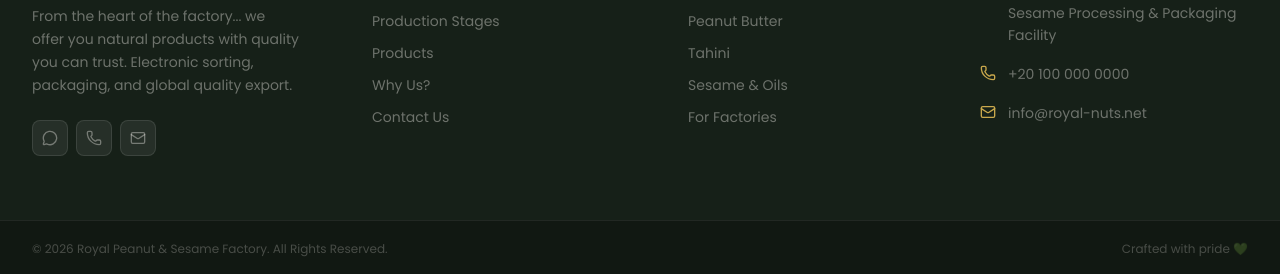
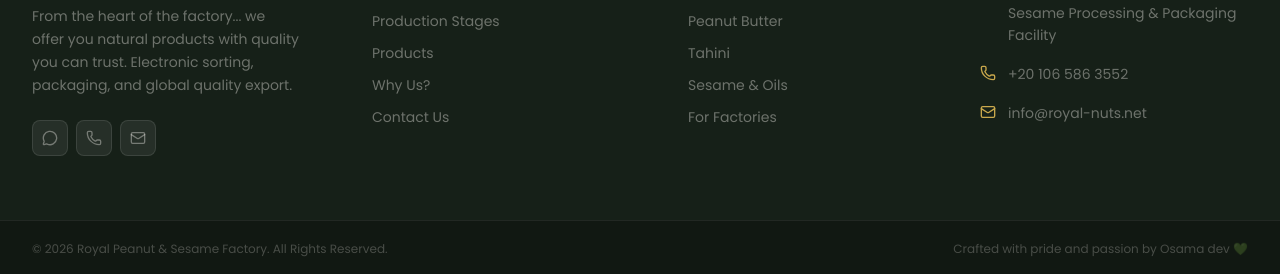
Before and after one commit to OsamaDev98/Royal-nuts, a Next.js app: page /en in a window 1280 px wide. Shown: the part 8711-8985 px from the top of the page. Built offline with nearby package versions, Linux system fonts and the light colour scheme; no server answers.

Commit message:
Fix some styles in contact us and footer.

```diff
--- a/src/app/[locale]/page.tsx
+++ b/src/app/[locale]/page.tsx
@@ -3,9 +3,10 @@
 import LandingPageClient from "./LandingPageClient";
 
 const rawBaseUrl = process.env.NEXT_PUBLIC_BASE_URL || "https://royal-nuts.net";
-const BASE_URL = rawBaseUrl.startsWith("http://") || rawBaseUrl.startsWith("https://")
-  ? rawBaseUrl
-  : `https://${rawBaseUrl}`;
+const BASE_URL =
+  rawBaseUrl.startsWith("http://") || rawBaseUrl.startsWith("https://")
+    ? rawBaseUrl
+    : `https://${rawBaseUrl}`;
 
 interface PageProps {
   params: Promise<{ locale: string }>;
@@ -15,7 +16,9 @@
   const { locale } = await params;
   setRequestLocale(locale);
   const products = await getDbProducts();
-  const featuredProducts = products.filter((p: ProductData) => p.isFeatured).slice(0, 4);
+  const featuredProducts = products
+    .filter((p: ProductData) => p.isFeatured)
+    .slice(0, 4);
 
   /* ── JSON-LD Structured Data ──────────────────────────────── */
   const jsonLd = {
@@ -29,7 +32,7 @@
         logo: { "@type": "ImageObject", url: `${BASE_URL}/images/logo.png` },
         contactPoint: {
           "@type": "ContactPoint",
-          telephone: "+20-100-000-0000",
+          telephone: "+20-106-586-3552",
           contactType: "customer service",
           areaServed: ["EG", "SA", "AE", "EU"],
           availableLanguage: ["Arabic", "English"],
@@ -49,7 +52,7 @@
         "@id": `${BASE_URL}/#localbusiness`,
         name: "Royal Nuts Factory",
         url: BASE_URL,
-        telephone: "+20-100-000-0000",
+        telephone: "+20-106-586-3552",
         email: "info@royal-nuts.net",
         address: {
           "@type": "PostalAddress",
--- a/src/components/Footer.tsx
+++ b/src/components/Footer.tsx
@@ -70,10 +70,10 @@
           </div>
           <div className="flex flex-col sm:flex-row gap-3 shrink-0">
             <a
-              href="https://wa.me/201000000000"
+              href="https://wa.me/201065863552"
               target="_blank"
               rel="noopener noreferrer"
-              className="flex items-center gap-2 px-6 py-3 rounded-full font-bold text-sm text-[#1C2820] transition-all duration-300 hover:opacity-90 hover:scale-105"
+              className="flex items-center justify-center gap-2 px-6 py-3 rounded-full font-bold text-sm text-[#1C2820] transition-all duration-300 hover:opacity-90 hover:scale-105"
               style={{ background: "linear-gradient(135deg,#C9A84C,#E8C875)" }}
             >
               <MessageCircle className="w-4 h-4" />
@@ -81,7 +81,7 @@
             </a>
             <Link
               href="/#contact"
-              className="flex items-center gap-2 px-6 py-3 rounded-full font-bold text-sm text-white transition-all duration-300 hover:bg-white/10"
+              className="flex items-center justify-center gap-2 px-6 py-3 rounded-full font-bold text-sm text-white transition-all duration-300 hover:bg-white/10"
               style={{ border: "1px solid rgba(255,255,255,0.22)" }}
             >
               {t("nav.contact")}
@@ -120,12 +120,12 @@
             <div className="flex items-center gap-2">
               {[
                 {
-                  href: "https://wa.me/201000000000",
+                  href: "https://wa.me/201065863552",
                   icon: MessageCircle,
                   title: t("common.whatsapp"),
                 },
                 {
-                  href: "tel:+201000000000",
+                  href: "tel:+201065863552",
                   icon: Phone,
                   title: t("common.call"),
                 },
@@ -205,8 +205,8 @@
                 },
                 {
                   Icon: Phone,
-                  value: "+20 100 000 0000",
-                  href: "tel:+201000000000",
+                  value: "+20 106 586 3552",
+                  href: "tel:+201065863552",
                 },
                 {
                   Icon: Mail,
@@ -243,7 +243,16 @@
               : "Royal Peanut & Sesame Factory. All Rights Reserved."}
           </p>
           <p className="text-[#F0EDE8]/25 text-xs">
-            {isAr ? "صُنع بفخر واحترافية 💚" : "Crafted with pride 💚"}
+            <a
+              href="mailto:osamadev921@gmail.com"
+              target="_blank"
+              rel="noopener noreferrer"
+              className="hover:text-[#C9A84C]"
+            >
+              {isAr
+                ? "صُنع بفخر واحترافية بواسطة Osama dev 💚"
+                : "Crafted with pride and passion by Osama dev 💚"}
+            </a>
           </p>
         </div>
       </div>
```
